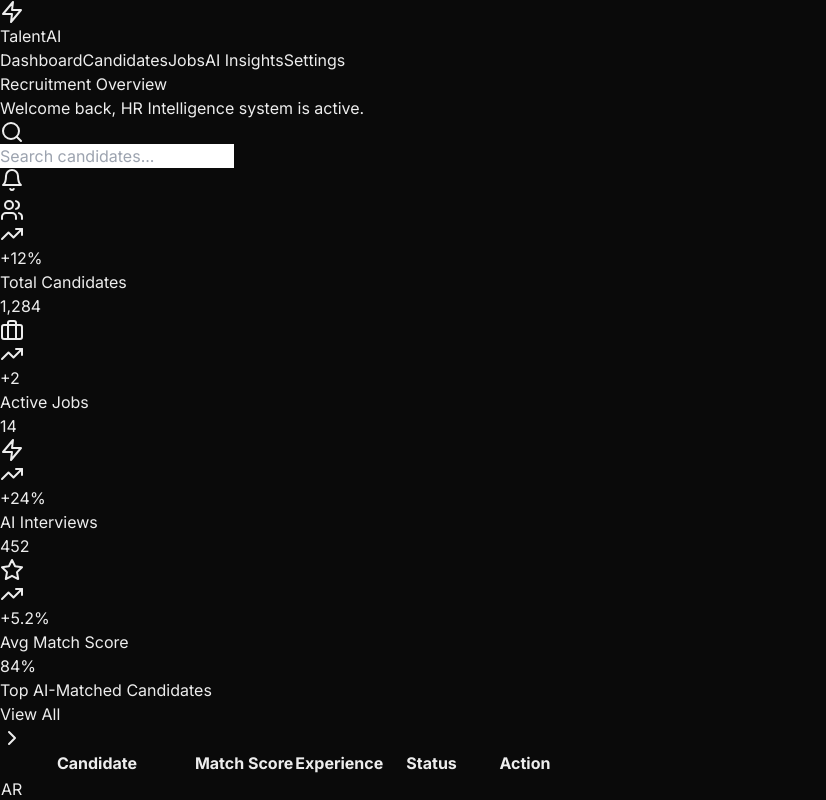
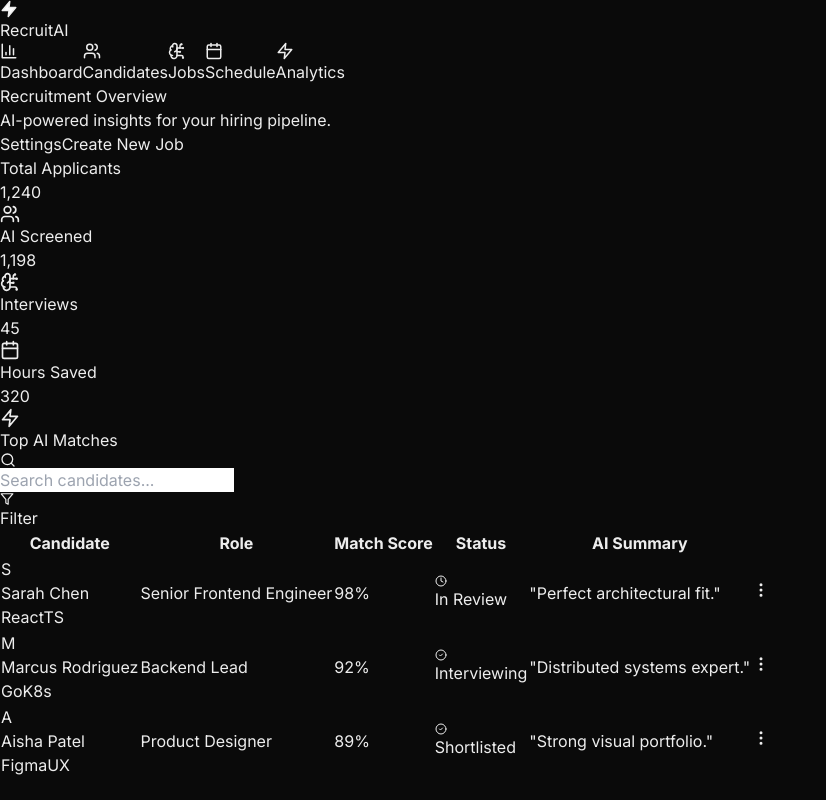
Before and after one commit to dataandai/ai-saas-dashboard-for-recruitment-poc, a Next.js app: page / in a window 1280 px wide. Shown: the top 800 px of the page, without its empty margins (0-826 px from the left). Built offline with nearby package versions, Linux system fonts and the light colour scheme.

Commit message:
Initial POC scaffold generated by compAI

```diff
--- a/app/page.tsx
+++ b/app/page.tsx
@@ -1,48 +1,60 @@
-import React from 'react';
+"use client";
+
+import React, { useState, useEffect } from 'react';
 import {
   Users,
-  Briefcase,
   Zap,
-  TrendingUp,
+  Calendar,
+  BarChart3,
   Search,
-  Bell,
   Filter,
-  ChevronRight,
-  Star
+  MoreVertical,
+  CheckCircle2,
+  Clock,
+  BrainCircuit
 } from 'lucide-react';
 
-const StatCard = ({ title, value, icon: Icon, trend }: any) => (
-  <div className="glass-card p-6 rounded-2xl">
-    <div className="flex justify-between items-start mb-4">
-      <div className="p-2 bg-indigo-500/10 rounded-lg">
-        <Icon className="w-6 h-6 text-indigo-400" />
-      </div>
-      <span className="text-xs font-medium text-emerald-400 flex items-center">
-        <TrendingUp className="w-3 h-3 mr-1" /> {trend}
-      </span>
-    </div>
-    <p className="text-slate-400 text-sm font-medium">{title}</p>
-    <h3 className="text-2xl font-bold mt-1">{value}</h3>
-  </div>
-);
+export default function Dashboard() {
+  const [candidates, setCandidates] = useState([]);
+  const [stats, setStats] = useState({ total_applicants: 0, ai_screened: 0, interviews_scheduled: 0, time_saved_hours: 0 });
 
-export default function Dashboard() {
+  useEffect(() => {
+    // In a real app, these would fetch from the FastAPI backend
+    const mockCandidates = [
+        { id: '1', name: 'Sarah Chen', role: 'Senior Frontend Engineer', match_score: 98, status: 'In Review', skills: ['React', 'TS'], ai_summary: 'Perfect architectural fit.' },
+        { id: '2', name: 'Marcus Rodriguez', role: 'Backend Lead', match_score: 92, status: 'Interviewing', skills: ['Go', 'K8s'], ai_summary: 'Distributed systems expert.' },
+        { id: '3', name: 'Aisha Patel', role: 'Product Designer', match_score: 89, status: 'Shortlisted', skills: ['Figma', 'UX'], ai_summary: 'Strong visual portfolio.' },
+    ];
+    setCandidates(mockCandidates);
+    setStats({ total_applicants: 1240, ai_screened: 1198, interviews_scheduled: 45, time_saved_hours: 320 });
+  }, []);
+
   return (
-    <div className="flex min-h-screen">
+    <div className="flex min-h-screen bg-neutral-950 text-white font-sans">
       {/* Sidebar */}
-      <aside className="w-64 border-r border-white/5 bg-slate-950/50 p-6 hidden md:block">
-        <div className="flex items-center gap-2 mb-10">
-          <div className="w-8 h-8 bg-indigo-600 rounded-lg flex items-center justify-center">
-            <Zap className="w-5 h-5 fill-white text-white" />
+      <aside className="w-64 border-r border-neutral-800 p-6 flex flex-col gap-8 hidden md:flex">
+        <div className="flex items-center gap-2 px-2">
+          <div className="h-8 w-8 rounded-lg accent-gradient flex items-center justify-center">
+            <Zap size={18} fill="white" />
           </div>
-          <span className="font-bold text-xl tracking-tight">TalentAI</span>
+          <span className="font-bold text-xl tracking-tight">RecruitAI</span>
         </div>
 
-        <nav className="space-y-1">
-          {['Dashboard', 'Candidates', 'Jobs', 'AI Insights', 'Settings'].map((item) => (
-            <a key={item} href="#" className={`flex items-center px-4 py-3 rounded-xl text-sm font-medium transition-colors ${item === 'Dashboard' ? 'bg-indigo-600/10 text-indigo-400' : 'text-slate-400 hover:text-white hover:bg-white/5'}`}>
+        <nav className="flex flex-col gap-2">
+          {['Dashboard', 'Candidates', 'Jobs', 'Schedule', 'Analytics'].map((item, i) => (
+            <button
+              key={item}
+              className={`flex items-center gap-3 px-3 py-2 rounded-lg transition-colors ${
+                i === 0 ? 'bg-neutral-800 text-white' : 'text-neutral-400 hover:text-white hover:bg-neutral-900'
+              }`}
+            >
+              {i === 0 && <BarChart3 size={18} />}
+              {i === 1 && <Users size={18} />}
+              {i === 2 && <BrainCircuit size={18} />}
+              {i === 3 && <Calendar size={18} />}
+              {i === 4 && <Zap size={18} />}
               {item}
-            </a>
+            </button>
           ))}
         </nav>
       </aside>
@@ -51,90 +63,109 @@ export default function Dashboard() {
       <main className="flex-1 p-8 overflow-y-auto">
         <header className="flex justify-between items-center mb-10">
           <div>
-            <h1 className="text-2xl font-bold">Recruitment Overview</h1>
-            <p className="text-slate-400 text-sm">Welcome back, HR Intelligence system is active.</p>
+            <h1 className="text-3xl font-bold">Recruitment Overview</h1>
+            <p className="text-neutral-400 mt-1">AI-powered insights for your hiring pipeline.</p>
           </div>
-          <div className="flex items-center gap-4">
-            <div className="relative">
-              <Search className="w-4 h-4 absolute left-3 top-1/2 -translate-y-1/2 text-slate-500" />
-              <input
-                type="text"
-                placeholder="Search candidates..."
-                className="bg-slate-900 border border-white/10 rounded-full py-2 pl-10 pr-4 text-sm focus:outline-none focus:ring-2 focus:ring-indigo-500/50 w-64"
-              />
-            </div>
-            <button className="p-2 glass-card rounded-full relative">
-              <Bell className="w-5 h-5 text-slate-400" />
-              <span className="absolute top-2 right-2 w-2 h-2 bg-indigo-500 rounded-full border-2 border-slate-950"></span>
+          <div className="flex gap-3">
+            <button className="bg-neutral-800 px-4 py-2 rounded-lg border border-neutral-700 hover:bg-neutral-700 transition-all">
+              Settings
+            </button>
+            <button className="accent-gradient px-4 py-2 rounded-lg font-medium shadow-lg shadow-indigo-500/20 hover:opacity-90 transition-all">
+              Create New Job
             </button>
           </div>
         </header>
 
         {/* Stats Grid */}
-        <div className="grid grid-cols-1 md:grid-cols-2 lg:grid-cols-4 gap-6 mb-10">
-          <StatCard title="Total Candidates" value="1,284" icon={Users} trend="+12%" />
-          <StatCard title="Active Jobs" value="14" icon={Briefcase} trend="+2" />
-          <StatCard title="AI Interviews" value="452" icon={Zap} trend="+24%" />
-          <StatCard title="Avg Match Score" value="84%" icon={Star} trend="+5.2%" />
+        <div className="grid grid-cols-1 md:grid-cols-4 gap-6 mb-10">
+          {[
+            { label: 'Total Applicants', value: stats.total_applicants, icon: Users, color: 'text-blue-400' },
+            { label: 'AI Screened', value: stats.ai_screened, icon: BrainCircuit, color: 'text-purple-400' },
+            { label: 'Interviews', value: stats.interviews_scheduled, icon: Calendar, color: 'text-pink-400' },
+            { label: 'Hours Saved', value: stats.time_saved_hours, icon: Zap, color: 'text-yellow-400' }
+          ].map((stat, i) => (
+            <div key={i} className="glass-card p-6">
+              <div className="flex justify-between items-start">
+                <div>
+                  <p className="text-neutral-400 text-sm">{stat.label}</p>
+                  <h3 className="text-2xl font-bold mt-1">{stat.value.toLocaleString()}</h3>
+                </div>
+                <stat.icon size={20} className={stat.color} />
+              </div>
+            </div>
+          ))}
         </div>
 
-        {/* Main List Section */}
-        <section className="glass-card rounded-2xl overflow-hidden">
-          <div className="p-6 border-b border-white/5 flex justify-between items-center">
-            <h2 className="font-semibold">Top AI-Matched Candidates</h2>
-            <button className="text-sm text-indigo-400 flex items-center hover:text-indigo-300 transition-colors font-medium">
-              View All <ChevronRight className="w-4 h-4 ml-1" />
-            </button>
+        {/* Candidates Table Area */}
+        <div className="glass-card overflow-hidden">
+          <div className="p-6 border-b border-neutral-800 flex justify-between items-center bg-neutral-900/30">
+            <h2 className="text-lg font-semibold">Top AI Matches</h2>
+            <div className="flex gap-4">
+              <div className="relative">
+                <Search className="absolute left-3 top-1/2 -translate-y-1/2 text-neutral-500" size={16} />
+                <input
+                  type="text"
+                  placeholder="Search candidates..."
+                  className="bg-neutral-950 border border-neutral-800 rounded-md py-1.5 pl-10 pr-4 text-sm focus:outline-none focus:border-indigo-500 transition-colors"
+                />
+              </div>
+              <button className="flex items-center gap-2 text-sm bg-neutral-800 px-3 py-1.5 rounded-md border border-neutral-700">
+                <Filter size={14} /> Filter
+              </button>
+            </div>
           </div>
           <div className="overflow-x-auto">
-            <table className="w-full text-left">
-              <thead>
-                <tr className="text-xs text-slate-500 uppercase tracking-wider">
-                  <th className="px-6 py-4 font-semibold">Candidate</th>
-                  <th className="px-6 py-4 font-semibold">Match Score</th>
-                  <th className="px-6 py-4 font-semibold">Experience</th>
-                  <th className="px-6 py-4 font-semibold">Status</th>
-                  <th className="px-6 py-4 font-semibold">Action</th>
+            <table className="w-full text-left border-collapse">
+              <thead className="bg-neutral-900/50 text-neutral-400 text-xs uppercase tracking-wider">
+                <tr>
+                  <th className="px-6 py-4">Candidate</th>
+                  <th className="px-6 py-4">Role</th>
+                  <th className="px-6 py-4">Match Score</th>
+                  <th className="px-6 py-4">Status</th>
+                  <th className="px-6 py-4">AI Summary</th>
+                  <th className="px-6 py-4"></th>
                 </tr>
               </thead>
-              <tbody className="divide-y divide-white/5">
-                {[
-                  { name: "Alex Rivera", role: "Senior Frontend Engineer", score: 98.2, exp: "8y", status: "Shortlisted" },
-                  { name: "Sarah Chen", role: "ML Engineer", score: 94.5, exp: "5y", status: "Interviewing" },
-                  { name: "Marcus Thorne", role: "Product Designer", score: 82.1, exp: "4y", status: "Applied" }
-                ].map((c, i) => (
-                  <tr key={i} className="hover:bg-white/5 transition-colors group">
+              <tbody className="divide-y divide-neutral-800">
+                {candidates.map((c) => (
+                  <tr key={c.id} className="hover:bg-neutral-900/30 transition-colors group">
                     <td className="px-6 py-4">
                       <div className="flex items-center gap-3">
-                        <div className="w-10 h-10 rounded-full bg-gradient-to-br from-indigo-500 to-purple-600 flex items-center justify-center font-bold text-xs">
-                          {c.name.split(' ').map(n => n[0]).join('')}
+                        <div className="h-10 w-10 rounded-full bg-neutral-800 flex items-center justify-center font-bold text-indigo-400 group-hover:border group-hover:border-indigo-500/50 transition-all">
+                          {c.name[0]}
                         </div>
                         <div>
-                          <p className="font-medium text-sm">{c.name}</p>
-                          <p className="text-xs text-slate-500">{c.role}</p>
+                          <p className="font-medium">{c.name}</p>
+                          <div className="flex gap-1 mt-1">
+                             {c.skills.map(s => <span key={s} className="text-[10px] px-1.5 py-0.5 rounded bg-neutral-800 text-neutral-400">{s}</span>)}
+                          </div>
                         </div>
                       </div>
                     </td>
+                    <td className="px-6 py-4 text-neutral-300 text-sm">{c.role}</td>
                     <td className="px-6 py-4">
                       <div className="flex items-center gap-2">
-                        <div className="w-12 bg-slate-800 h-1.5 rounded-full overflow-hidden">
-                          <div className="bg-indigo-500 h-full" style={{ width: `${c.score}%` }}></div>
+                        <div className="w-full bg-neutral-800 h-1.5 w-24 rounded-full overflow-hidden">
+                          <div
+                            className="h-full accent-gradient transition-all duration-1000 ease-out"
+                            style={{ width: `${c.match_score}%` }}
+                          ></div>
                         </div>
-                        <span className="text-sm font-bold text-indigo-400">{c.score}%</span>
+                        <span className="text-sm font-bold text-indigo-400">{c.match_score}%</span>
                       </div>
                     </td>
-                    <td className="px-6 py-4 text-sm text-slate-400">{c.exp}</td>
                     <td className="px-6 py-4">
-                      <span className={`px-2 py-1 rounded-full text-[10px] font-bold uppercase ${
-                        c.status === 'Shortlisted' ? 'bg-emerald-500/10 text-emerald-400' :
-                        c.status === 'Interviewing' ? 'bg-indigo-500/10 text-indigo-400' : 'bg-slate-500/10 text-slate-400'
+                      <span className={`inline-flex items-center gap-1.5 px-2.5 py-0.5 rounded-full text-xs font-medium ${
+                        c.status === 'Interviewing' ? 'bg-blue-500/10 text-blue-400 border border-blue-500/20' : 'bg-neutral-800 text-neutral-400 border border-neutral-700'
                       }`}>
+                        {c.status === 'In Review' ? <Clock size={12} /> : <CheckCircle2 size={12} />}
                         {c.status}
                       </span>
                     </td>
+                    <td className="px-6 py-4 text-xs text-neutral-400 italic max-w-xs truncate">"{c.ai_summary}"</td>
                     <td className="px-6 py-4">
-                      <button className="text-xs bg-white text-slate-950 px-3 py-1.5 rounded-lg font-bold hover:bg-slate-200 transition-colors opacity-0 group-hover:opacity-100">
-                        View Profile
+                      <button className="text-neutral-500 hover:text-white">
+                        <MoreVertical size={18} />
                       </button>
                     </td>
                   </tr>
@@ -142,7 +173,7 @@ export default function Dashboard() {
               </tbody>
             </table>
           </div>
-        </section>
+        </div>
       </main>
     </div>
   );
```
